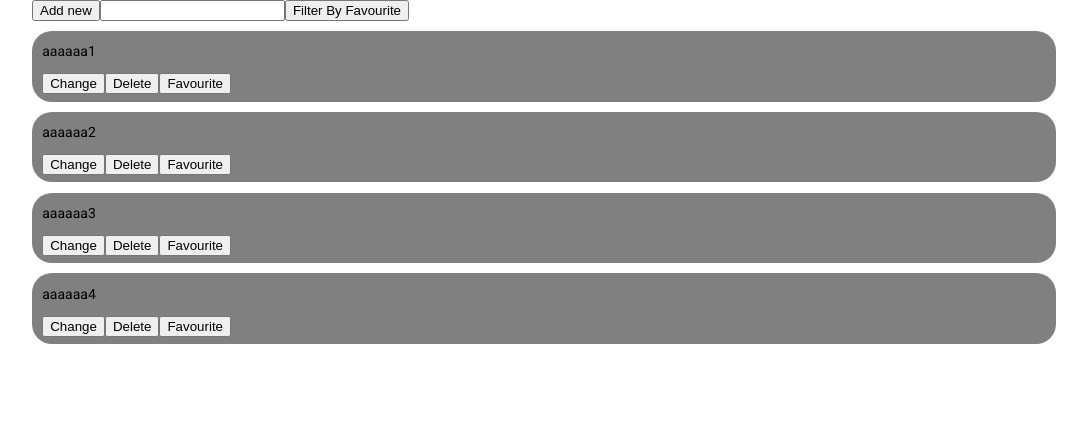
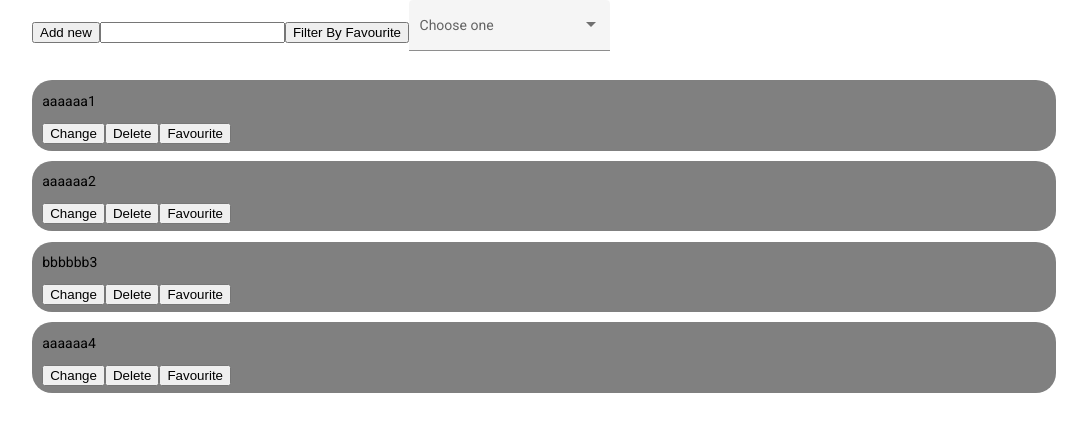
Before and after one commit to Volkovgit/todoAngular, an Angular app: page / in a window 1280 px wide. Shown: the top 432 px of the page, without its empty margins (96-1183 px from the left). Built offline with nearby package versions, Linux system fonts and the light colour scheme.

Commit message:
Добавил простую сортировку

```diff
--- a/src/app/app.component.html
+++ b/src/app/app.component.html
@@ -3,6 +3,14 @@
     <todo-creator (createElement)="createNewElement($event)"></todo-creator>
     <input type="text" [(ngModel)]="filter.text" (input)="filterList()" >
     <button mat-raised-button  (click)="filterListByFavourite()">Filter By Favourite</button>
+    <mat-form-field appearance="fill">
+      <mat-label>Choose one</mat-label>
+      <mat-select (valueChange)="selectFilter($event)">
+        <mat-option>Clear filter</mat-option>
+        <mat-option value="filterByText">filter by text</mat-option>
+        <mat-option value="filterByFavourite">Filter by Favourite</mat-option>
+      </mat-select>
+    </mat-form-field>
     <div class="elements">
       <todo-element *ngFor="let item of filtredTodoList" [todoElement]=item (deleteItem)="deleteElement($event)" (setFavouriteItem)="setFavourite($event)"></todo-element>
     </div>
--- a/src/app/app.component.ts
+++ b/src/app/app.component.ts
@@ -47,7 +47,7 @@ export class AppComponent {
       },
       {
         id: 3,
-        text: 'aaaaaa3',
+        text: 'bbbbbb3',
         active: true,
         createdAt: new Date(),
         updatedAt: null,
@@ -64,6 +64,22 @@ export class AppComponent {
     ];
     this.fullList = todoElements;
     this.filtredTodoList = todoElements;
+  }
+
+  selectFilter(filterType:string){
+    switch (filterType) {
+      case 'filterByText':
+        console.log(this.filtredTodoList.sort(function(a, b) {
+          if(a.text < b.text) { return -1; }
+          if(a.text > b.text) { return 1; }
+          return 0;
+        }));
+        this.filtredTodoList = this.filtredTodoList.sort()
+        break;
+      default:
+        this.filterList();
+        break;
+    }
   }
 
   deleteElement(id: number) {
@@ -87,14 +103,13 @@ export class AppComponent {
     });
   }
 
-  filterListByFavourite(){
+  public filterListByFavourite():void{
     this.filter.favourite = !this.filter.favourite;
     this.filterList();
   }
 
   filterList(event: Event | null = null,...callbacks:Function[] | null[] ){
     if(event)console.log(event.target as HTMLInputElement);
-    console.log(this.filter);
     let newListWithWiltredItems : todoElement[] = this.fullList;
     newListWithWiltredItems = newListWithWiltredItems.filter((el)=>{
       if(!el.text.includes(this.filter.text)) return false;
--- a/src/app/app.module.ts
+++ b/src/app/app.module.ts
@@ -6,6 +6,7 @@ import { FormsModule, ReactiveFormsModule } from '@angular/forms';
 import { MatDialogModule } from '@angular/material/dialog';
 import { MatFormFieldModule } from '@angular/material/form-field';
 import { MatInputModule } from '@angular/material/input';
+import {MatSelectModule} from '@angular/material/select';
 
 
 import { BrowserAnimationsModule } from '@angular/platform-browser/animations';
@@ -24,7 +25,8 @@ const modules = [
   MatDialogModule,
   MatFormFieldModule,
   MatInputModule,
-  ReactiveFormsModule
+  ReactiveFormsModule,
+  MatSelectModule
 ];
 
 @NgModule({
```
